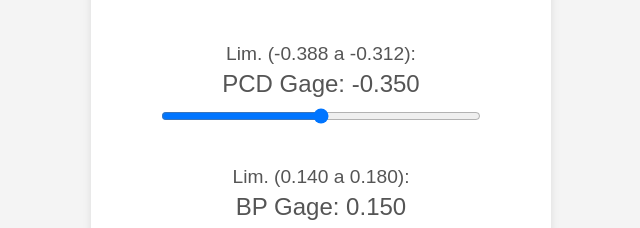
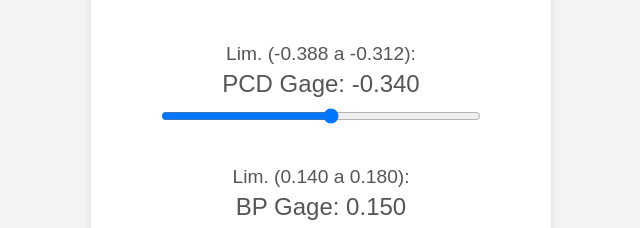
Before and after one commit to Hacktex24/zf, a plain HTML site: page Gage.html in a window 1280 px wide. Shown: the part 299-527 px from the top of the page, 319-959 px from the left. Drawn offline with Linux system fonts and the light colour scheme.

Commit message:
Actualizar Gage.html

```diff
--- a/Gage.html
+++ b/Gage.html
@@ -79,8 +79,8 @@
 
         <div class="slider-container">
             <label for="sliderA">Lim. (-0.388 a -0.312):</label>
-            <div id="valueA">PCD Gage: -0.350</div>
-            <input type="range" id="sliderA" min="-0.500" max="-0.200" step="0.001" value="-0.350">
+            <div id="valueA">PCD Gage: -0.340</div>
+            <input type="range" id="sliderA" min="-0.500" max="-0.200" step="0.001" value="-0.340">
         </div>
 
         <div class="slider-container">
```
